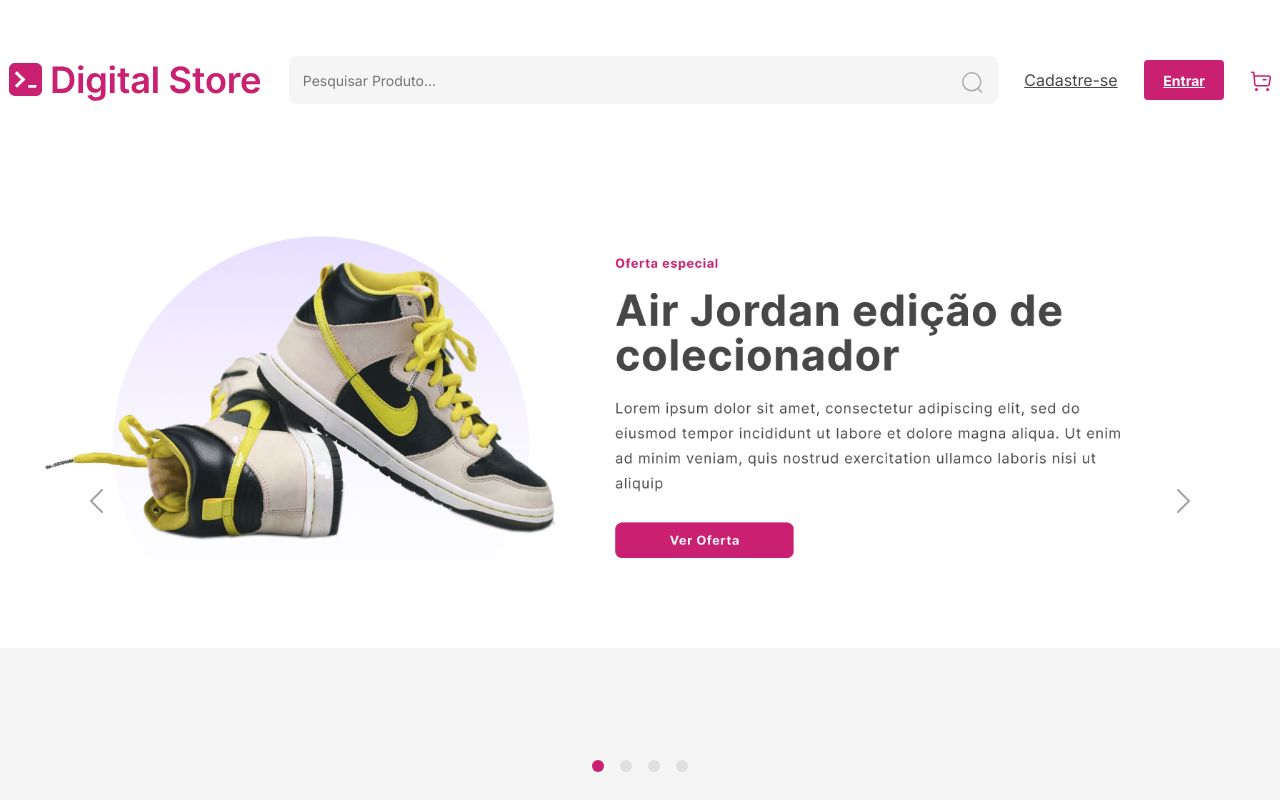
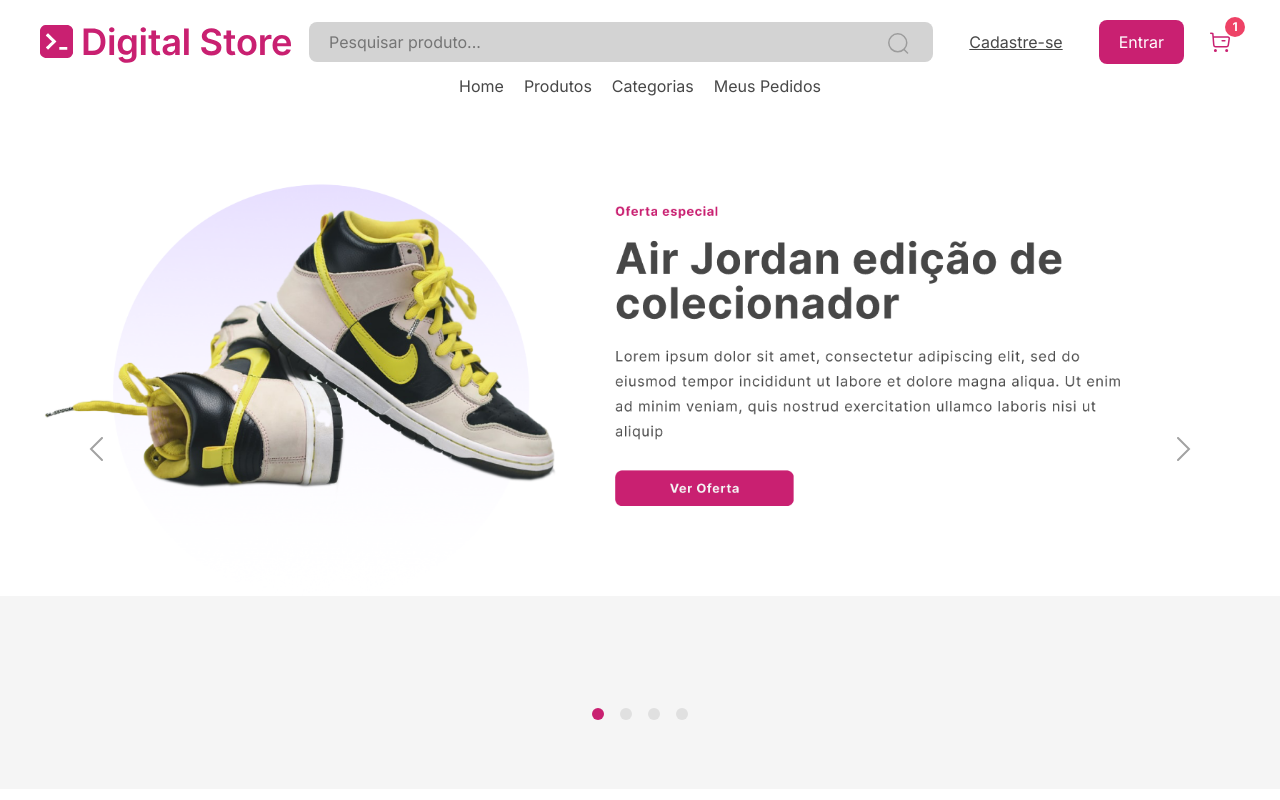
Before and after one commit to Natanael135/DigitalStoreProject-GeracaoTech, a React (Vite) app: page / in a window 1280 px wide. Shown: the top 800 px of the page. Built offline with nearby package versions, Linux system fonts and the light colour scheme.

Commit message:
Fix: Header conteudo e estilização. Footer estilização.

```diff
--- a/package.json
+++ b/package.json
@@ -15,6 +15,7 @@
     "primereact": "^10.8.4",
     "react": "^18.3.1",
     "react-dom": "^18.3.1",
+    "react-icons": "^5.3.0",
     "react-router-dom": "^6.28.0",
     "styled-components": "^6.1.13",
     "vite-react-starter": "file:"
--- a/src/components/Footer/Footer.jsx
+++ b/src/components/Footer/Footer.jsx
@@ -15,7 +15,7 @@ const FooterContainer = styled.footer`
 
 const FooterTop = styled.section`
   display: flex;
-  flex-direction: column;
+ flex-flow: wrap;
   gap: 2rem;
 
   @media (min-width: 768px) {
@@ -32,6 +32,14 @@ const Description = styled.div`
   p {
     margin: 1rem;
   }
+  img{
+    @media (min-width: 768px) {
+    width: 253px;
+    height: 44px;
+  }
+  width: 138px;
+  height: 24px;
+}
 `;
 
 const SocialIcons = styled.nav`
@@ -39,12 +47,12 @@ const SocialIcons = styled.nav`
   gap: 1.5rem;
 
   a img {
-    width: 2rem;
-    height: 2rem;
+    width: 23px;
+    height: 18px;
     transition: transform 0.2s ease;
   }
   a:hover {
-    transform: scale(1.2);
+    transform: scale(1.5);
   }
 `;
 
--- a/src/components/Header/Header.jsx
+++ b/src/components/Header/Header.jsx
@@ -1,110 +1,303 @@
+import styled from "styled-components";
+import Logo from "../Logo/Logo";
+import { Link } from "react-router-dom";
+import React, { useState } from "react";
+import { FaBars, FaTimes } from "react-icons/fa";
+import MiniCart from '../../assets/icons/mini-cart.svg';
+import SearchIcon from '../../assets/icons/search.svg';
 
-import Logo from '../Logo/Logo'
-import cart from "../../assets/icons/mini-cart.svg"
-import styled from "styled-components";
-import "../../global.css"
-import search from "../../assets/icons/search.svg"
+const HeaderWrapper = styled.header`
+  width: 100%;
+  background-color: #ffffff;
+  display: flex;
+  flex-direction: column;
+  align-items: center;
+  overflow: hidden;
 
-const Header = () => {
-  {
-    /*
-    import { useState } from "react";
-import { useNavigate } from "react-router-dom";
+  .logo img {
+    @media (min-width: 768px) {
+    width: 253px;
+    height: 44px;
+  }
+  width: 138px;
+  height: 24px;
+}
+`;
 
-    const [searchTerm, setSearchTerm] = useState("");
-  const navigate = useNavigate();
+const HeaderContainer = styled.div`
+  width: 100%;
+  display: flex;
+  flex-direction: column;
+  align-items: flex-start;
 
-  const handleSearch = (event) => {
-    if (event.key === "Enter" || event.type === "click") {
-      if (searchTerm.trim()) {
-        navigate(`/product?filter=${encodeURIComponent(searchTerm)}`);
-        setSearchTerm("");
+  @media (min-width: 768px) {
+    justify-content: space-between;
+    align-items: center;
+    padding: 10px 20px;
+  }
+`;
+
+const TopHeader = styled.div`
+  width: 100%;
+  display: flex;
+  gap: 1rem;
+  align-items: center;
+  justify-content: space-between;
+  padding: 10px 20px;
+
+  @media (min-width: 768px) {
+    justify-content: space-around;
+  }
+`;
+
+const MenuIcon = styled.div`
+  display: flex;
+  font-size: 1.5rem;
+  color: #1F1F1F;
+  cursor: pointer;
+
+  @media (min-width: 768px) {
+    display: none;
+  }
+`;
+
+const Sidebar = styled.div`
+  position: fixed;
+  top: 0;
+  left: ${({ isOpen }) => (isOpen ? "0" : "-100%")};
+  width: 250px;
+  height: 100%;
+  background-color: #ffffff;
+  box-shadow: 2px 0 5px rgba(0, 0, 0, 0.2);
+  display: flex;
+  flex-direction: column;
+  padding: 20px;
+  transition: left 0.3s ease-in-out;
+  z-index: 1000;
+
+  a {
+    text-decoration: none;
+    color: #474747;
+    font-weight: 400;
+    margin: 10px 0;
+
+    &:hover {
+      color: #c92071;
+      border-bottom: 3px solid #c92071;
+      border-radius: 1.5px;
+      width: fit-content;
+    }
+  }
+
+  .sidebar-bottom {
+    margin-top: auto;
+    display: flex;
+    flex-direction: column;
+    gap: 10px;
+  }
+`;
+
+const CloseIcon = styled.div`
+  font-size: 1.5rem;
+  color: #474747;
+  cursor: pointer;
+  align-self: flex-end;
+`;
+
+const LinksContainer = styled.nav`
+  display: none;
+
+  @media (min-width: 768px) {
+    display: flex;
+    justify-content: center;
+    gap: 20px;
+
+    a {
+      text-decoration: none;
+      color: #474747;
+      font-weight: 400;
+      font-size: 16px;
+
+      &:hover {
+        color: #c92071;
+        border-bottom: 3px solid #c92071;
+        border-radius: 1.5px;
       }
     }
-  };*/
+  }
+`;
+
+const SearchBar = styled.div`
+  display: flex;
+  align-items: center;
+  background-color: lightgray;
+  border-radius: 8px;
+  padding: 0 10px;
+  flex: auto;
+
+  @media (max-width: 768px) {
+    display: none;
+  }
+`;
+
+const SearchInput = styled.input`
+  flex: 1;
+  height: 40px;
+  border: 0;
+  background: transparent;
+  padding: 0 10px;
+`;
+
+const SearchButton = styled.button`
+  background-color: lightgray;
+  border: 0;
+  width: 50px;
+  height: 40px;
+  cursor: pointer;
+`;
+
+const SignUpLink = styled(Link)`
+  margin-left: 20px;
+  text-decoration: underline;
+  color: #474747;
+
+  &:hover {
+    color: #991956;
   }
 
+  @media (max-width: 768px) {
+    display: none;
+  }
+`;
 
+const LoginButton = styled.button`
+  margin-left: 20px;
+  color: white;
+  background-color: #c92071;
+  border: 0;
+  border-radius: 8px;
+  padding: 10px 20px;
 
-const HeaderContainer = styled.header`
-  width: 100%;
-  height:20vh;
+  &:hover {
+    background-color: #991956;
+  }
+
+  @media (max-width: 768px) {
+    display: none;
+  }
+`;
+
+const CartIcon = styled.a`
+  position: relative;
   display: flex;
   align-items: center;
-  justify-content: space-around;
-  background-color: #FFFFFF;
-  gap:8px;
-  & .inputfield{
-    position: relative;
+  justify-content: center;
+  width: 40px;
+  height: 40px;
 
-    & .search-input {
-      width: 709px;
-      height: 3rem;
-      font-size: 14px;
-      padding: 4px 14px;
-      background-color: var(--light-gray-3);
-      border: 0;
-      border-radius: 8px;
-      color:var(--dark-gray-3);
-    }
+  .cart-badge {
+    position: absolute;
+    top: -5px;
+    right: -5px;
+    width: 20px;
+    height: 20px;
+    background-color: #ee4266;
+    color: white;
+    border-radius: 50%;
+    font-size: 12px;
+    font-weight: 700;
+    display: flex;
+    align-items: center;
+    justify-content: center;
+  }
+`;
 
-    & .search-button {
-    width: 24px;
-    height: 24px;
-    cursor: pointer;
-    border-radius: 5px;
-    position: absolute;
-    top: 50%;
-    right: 2%;
-    transform: translateY(-50%);
-    }
+export default function Header() {
+  const [selectedLink, setSelectedLink] = useState("Home");
+  const [isSidebarOpen, setIsSidebarOpen] = useState(false);
 
-}
+  const toggleSidebar = () => {
+    setIsSidebarOpen(!isSidebarOpen);
+  };
 
- & .entrar {
-  display: inline-flex;
-  justify-content: center;
-  align-items: center;
-  width: 80px;
-  height: 40px;
-  background-color: var(--primary);
-  border-radius: 4px;
-  color: var(--white);
-  font-size: 14px;
-  font-weight: bold;
-}
-& .cadastro{
-    color: var(--dark-gray-2);
-    &:hover{
-        text-decoration: underline;
-    }
-}
-
-`
-
+  const closeSidebar = () => {
+    setIsSidebarOpen(false);
+  };
 
   return (
-    <HeaderContainer>
-      <Logo tag="Header"/>
-      <div className="inputfield">
-        <input
-          className="search-input"
-          id="produto"
-          type="text"
-          placeholder="Pesquisar Produto..."
+    <HeaderWrapper>
+      <HeaderContainer>
+        <TopHeader>
+          <MenuIcon onClick={toggleSidebar}>
+            <FaBars />
+          </MenuIcon>
+          <Link to="/">
+            <Logo tag="Header" />
+          </Link>
+          <SearchBar>
+            <SearchInput type="text" placeholder="Pesquisar produto..." />
+            <SearchButton>
+              <img src={SearchIcon} alt="Botão Pesquisar" />
+            </SearchButton>
+          </SearchBar>
+          <SignUpLink to="/Cadastro">Cadastre-se</SignUpLink>
+          <Link to="/Login">
+            <LoginButton>Entrar</LoginButton>
+          </Link>
+          <CartIcon href="">
+            <img src={MiniCart} alt="mini-cart" />
+            <div className="cart-badge">1</div>
+          </CartIcon>
+        </TopHeader>
 
-        />
-        {/* <button className="search-button" onClick={handleSearch}>
-        </button> */}
-        <span className="search-button"  ><img src={search} alt="search-icon" /></span>
-      </div>
-      <a href="#" className="cadastro">Cadastre-se</a>
-      <a href="#" className="entrar">Entrar</a>
-      <div className="cart">
-        <img src={cart} alt="Carrinho de compras" />
-      </div>
-    </HeaderContainer>
+        <LinksContainer>
+          <Link
+            to="/"
+            className={selectedLink === "Home" ? "selected" : ""}
+            onClick={() => setSelectedLink("Home")}
+          >
+            Home
+          </Link>
+          <Link
+            to="/ProductListingPage"
+            className={selectedLink === "Produtos" ? "selected" : ""}
+            onClick={() => setSelectedLink("Produtos")}
+          >
+            Produtos
+          </Link>
+          <Link
+            to="/ProductViewPage"
+            className={selectedLink === "Categorias" ? "selected" : ""}
+            onClick={() => setSelectedLink("Categorias")}
+          >
+            Categorias
+          </Link>
+          <Link
+            to="/"
+            className={selectedLink === "Pedidos" ? "selected" : ""}
+            onClick={() => setSelectedLink("Pedidos")}
+          >
+            Meus Pedidos
+          </Link>
+        </LinksContainer>
+      </HeaderContainer>
+
+      <Sidebar isOpen={isSidebarOpen}>
+        <CloseIcon onClick={closeSidebar}>
+          <FaTimes />
+        </CloseIcon>
+        <h3>Páginas</h3>
+        <Link to="/">Home</Link>
+        <Link to="/ProductListingPage">Produtos</Link>
+        <Link to="/ProductViewPage">Categorias</Link>
+        <Link to="/">Meus Pedidos</Link>
+        <div className="sidebar-bottom">
+          <SignUpLink to="/">Cadastre-se</SignUpLink>
+          <Link to="/">
+            <LoginButton>Entrar</LoginButton>
+          </Link>
+        </div>
+      </Sidebar>
+    </HeaderWrapper>
   );
-};
-
-export default Header;
+}
--- a/src/components/Logo/Logo.jsx
+++ b/src/components/Logo/Logo.jsx
@@ -1,24 +1,21 @@
 import logoHeader from "../../assets/icons/logo-header.svg";
 import logoFooter from "../../assets/icons/logo-footer.svg";
-import styled from "styled-components";
 
-const LogoContainer = styled.div`
-width: 253px;
-height:44px;
-`
+const LogoContainer = ({ children }) => {
+  return <div className="logo-container">{children}</div>;
+};
 
-
-const Logo = ({tag}) => {
+const Logo = ({ tag }) => {
   return (
     <LogoContainer>
       <div className="logo">
         <img
-            src={tag == 'Header' ? logoHeader : logoFooter}
+          src={tag === 'Header' ? logoHeader : logoFooter}
           alt="logo"
         />
       </div>
     </LogoContainer>
   );
-}
+};
 
 export default Logo;
--- a/src/routes/Paths.jsx
+++ b/src/routes/Paths.jsx
@@ -11,8 +11,8 @@ const Paths = () => {
         <Routes>
         <Route path="/" element={<LayoutPage/>}>
           <Route index element={<HomePage/>}/>
-          <Route path="/ProductList" element={<ProductListingPage/>}/>
-          <Route path="/DetalhesProdutos" element={<ProductViewPage/>}/>
+          <Route path="/ProductListingPage" element={<ProductListingPage/>}/>
+          <Route path="/ProductViewPage" element={<ProductViewPage/>}/>
 
         </Route>
       </Routes>
```
Also changed, not shown: 1 other file (tests, documents, lock files or other folders). Lines whose indentation alone changed are shown as unchanged.
